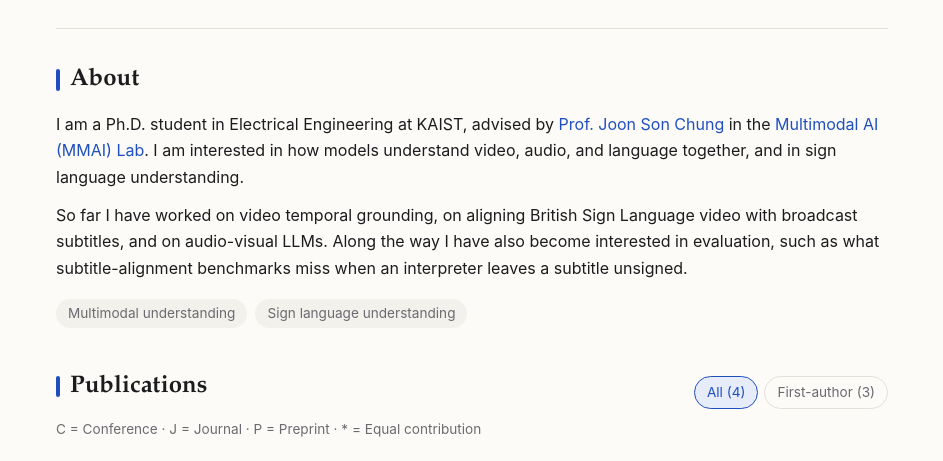
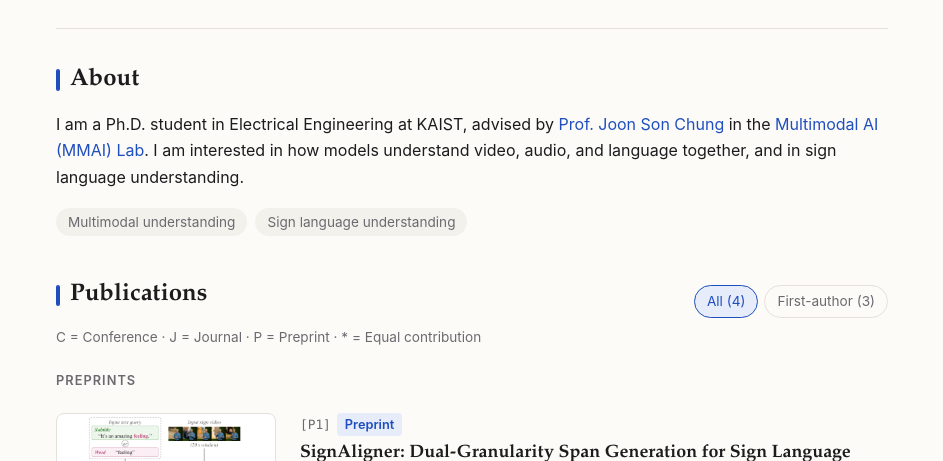
Before and after one commit to jongbhinwoo/jongbhinwoo.github.io, an Astro site: page / in a window 1280 px wide. Shown: the part 285-746 px from the top of the page, without its empty margins (168-1111 px from the left). Built offline with nearby package versions, Linux system fonts and the light colour scheme; Astro itself is replaced by a stand-in of ours.

Commit message:
About: keep only the first paragraph

```diff
--- a/src/pages/index.astro
+++ b/src/pages/index.astro
@@ -52,11 +52,6 @@ const updated = new Intl.DateTimeFormat("en-US", { month: "long", year: "numeric
         <a href={site.advisor.url}>{site.advisor.name}</a> in the <a href={site.lab.url}>{site.lab.name}</a>.
         I am interested in how models understand video, audio, and language together, and in sign language
         understanding.
-      </p>
-      <p>
-        So far I have worked on video temporal grounding, on aligning British Sign Language video with broadcast
-        subtitles, and on audio-visual LLMs. Along the way I have also become interested in evaluation, such as what
-        subtitle-alignment benchmarks miss when an interpreter leaves a subtitle unsigned.
       </p>
       <ul class="chips" aria-label="Research interests">
         {interests.map((t) => <li>{t}</li>)}
```
